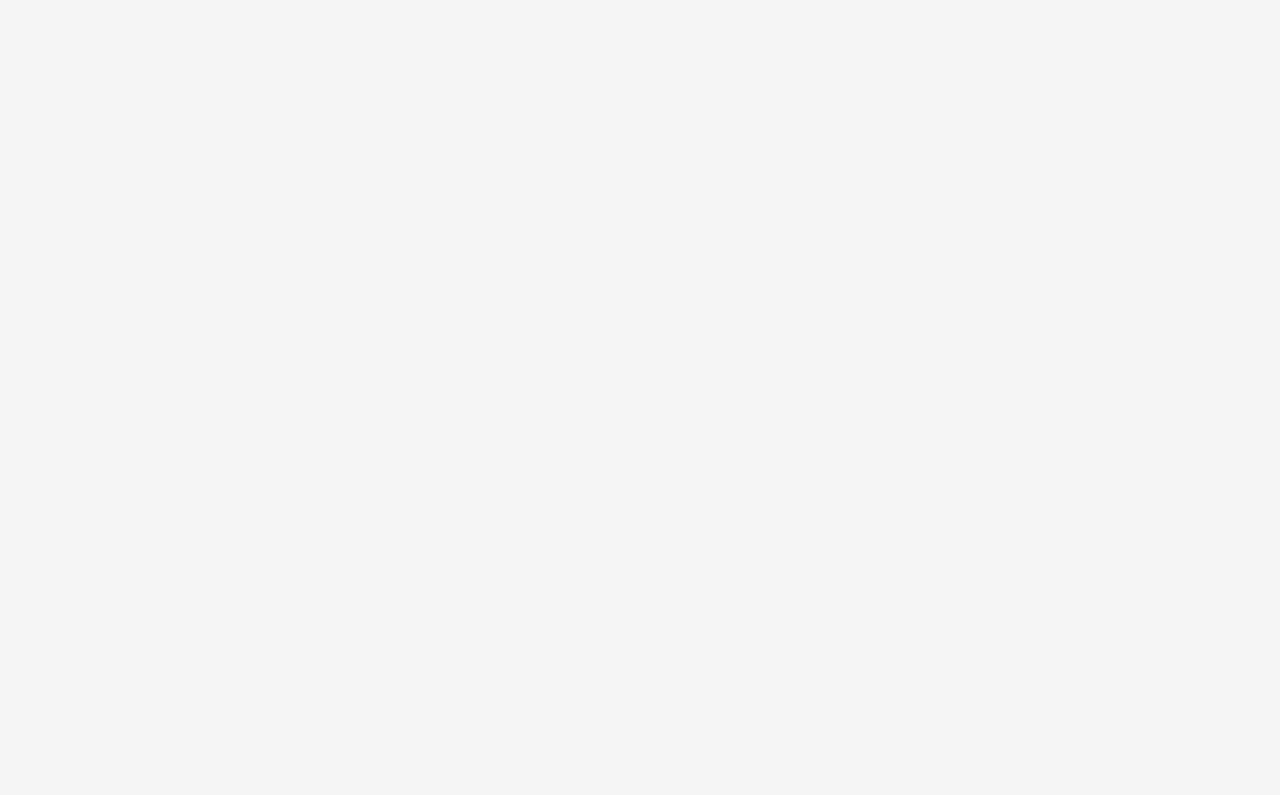
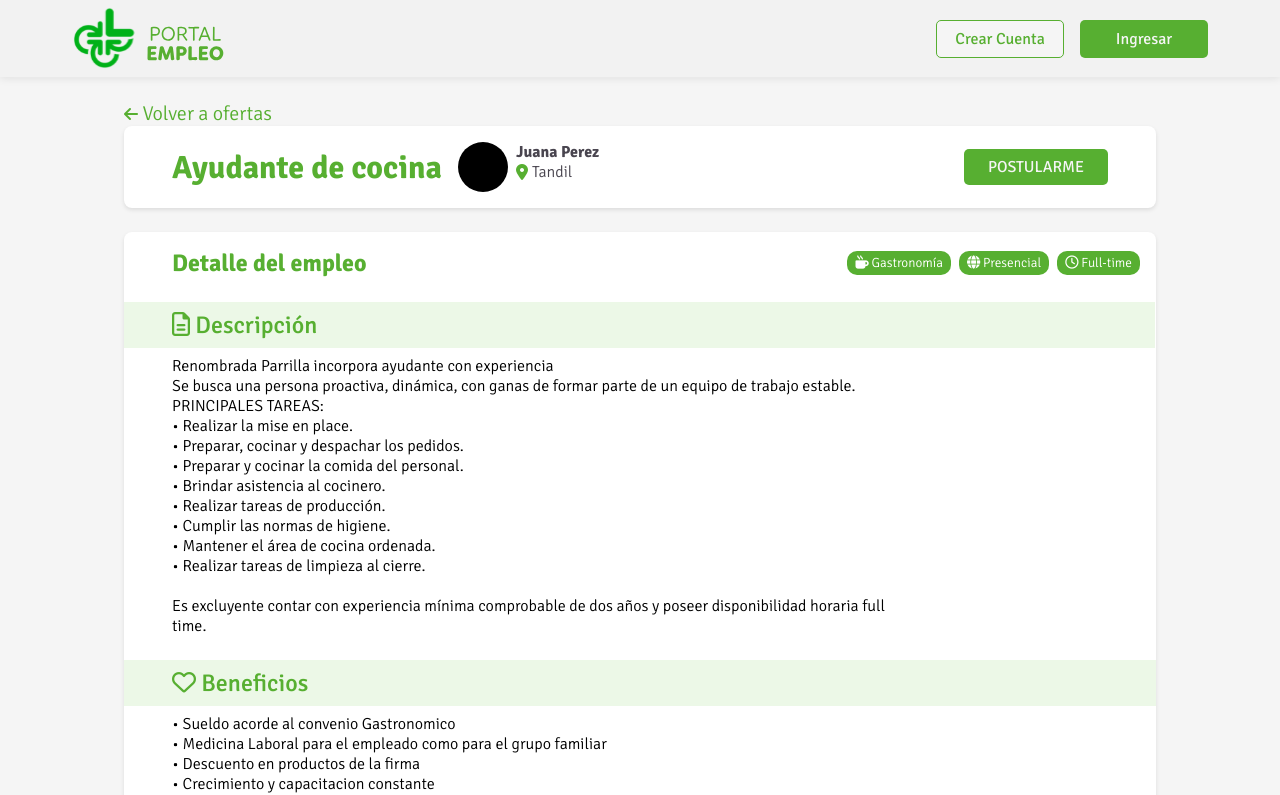
Before and after one commit to Luciana444/PortalEmpleoLoberiaPPS, an Angular app in the folder Frontend/portal-trabajo/: page /detail in a window 1280 px wide. Before the commit this address led to /. Shown: the top 795 px of the page. Built offline with nearby package versions, Linux system fonts and the light colour scheme; no server answers.

Commit message:
Agregado detalle en postulacion.

```diff
--- a/Frontend/portal-trabajo/src/app/landing/landing.component.scss
+++ b/Frontend/portal-trabajo/src/app/landing/landing.component.scss
@@ -1,7 +1,5 @@
 @use '../../styles.scss' as *;
 @use 'sass:color';
-
-
 
 .filter {
     display: flex;
--- /dev/null
+++ b/Frontend/portal-trabajo/src/app/postulation-detail/postulation-detail.component.html
@@ -0,0 +1,80 @@
+<app-header></app-header>
+
+<div class="container">
+    <div>
+        <i class="fa-solid fa-arrow-left"></i> <a> Volver a ofertas</a>
+    </div>
+
+    <div class="postulation-header">
+        <div class="profile">
+            <h1>Ayudante de cocina</h1>
+
+            <div class="profile-header">
+                <div class="profile-pic"></div>
+                <div class="profile-info">
+                    <h4>Juana Perez</h4>
+                    <div class="location">
+                        <i class="fa-solid fa-location-dot"></i>
+                        <p>Tandil</p>
+                    </div>
+                </div>
+            </div>
+        </div>
+        <button>POSTULARME</button>
+    </div>
+
+    <main>
+        <div class="detail-header">
+            <h2>Detalle del empleo</h2>
+            <div class="detail-categories">
+                <h5><i class="fa-solid fa-mug-hot"></i> Gastronomía</h5>
+                <h5><i class="fa-solid fa-globe"></i> Presencial</h5>
+                <h5><i class="fa-regular fa-clock"></i> Full-time</h5>
+            </div>
+        </div>
+
+        <div class="detail-description">
+            <div class="highlight">
+                <h4><i class="fa-regular fa-file-lines"></i> Descripción</h4>
+            </div>
+            <div class="description-text">
+                <p>Renombrada Parrilla incorpora ayudante con experiencia</p>
+                <p>Se busca una persona proactiva, dinámica, con ganas de formar parte de un equipo de trabajo
+                    estable.</p>
+                <p>PRINCIPALES TAREAS:</p>
+                <p>• Realizar la mise en place.</p>
+                <p>• Preparar, cocinar y despachar los pedidos.</p>
+                <p>• Preparar y cocinar la comida del personal.</p>
+                <p>• Brindar asistencia al cocinero.</p>
+                <p>• Realizar tareas de producción.</p>
+                <p>• Cumplir las normas de higiene.</p>
+                <p>• Mantener el área de cocina ordenada.</p>
+                <p>• Realizar tareas de limpieza al cierre.</p>
+                <br>
+                <p>Es excluyente contar con experiencia mínima comprobable de dos años y poseer disponibilidad horaria
+                    full
+                    time.</p>
+            </div>
+
+        </div>
+
+        <div class="detail-benefits">
+            <div class="highlight">
+                <h4><i class="fa-regular fa-heart"></i> Beneficios</h4>
+            </div>
+
+            <div class="description-text">
+                <p>• Sueldo acorde al convenio Gastronomico</p>
+                <p>• Medicina Laboral para el empleado como para el grupo familiar</p>
+                <p>• Descuento en productos de la firma</p>
+                <p>• Crecimiento y capacitacion constante</p>
+                <p>• Descuentos en Gimnasio</p>
+            </div>
+        </div>
+    </main>
+    <div>
+
+    </div>
+</div>
+
+<app-footer></app-footer>
--- /dev/null
+++ b/Frontend/portal-trabajo/src/app/postulation-detail/postulation-detail.component.scss
@@ -0,0 +1,147 @@
+@use '../../styles.scss' as *;
+
+a{
+    font-size: 1.25rem;
+    font-weight: 100;
+}
+
+h5{
+    background-color: $green;
+    border-radius: 10px;
+    color: white;
+    margin: 0;
+    padding: 0.25rem 0.5rem;
+    font-weight: 100;
+}
+
+.postulation-header{
+    display: flex;
+    align-items: center;
+    justify-content: space-between;
+    box-shadow: 0 2px 4px rgba(0, 0, 0, 0.1);
+    background-color: white;
+    border-radius: 8px;
+}
+
+.detail-header{
+    display: flex;
+    align-items: center;
+    justify-content: space-between;
+    gap: 1rem;
+}
+
+.detail-categories{
+    margin-left: auto;
+    display: flex;
+    gap: 0.5rem;
+    font-weight: 100;
+}
+
+.container{
+    margin-left: 7.25rem;
+    margin-right: 7.25rem;
+    margin-bottom: 2rem;
+    margin-top: 1rem;
+    padding: 0.5rem;
+}
+
+main{
+    margin-top: 1.5rem;
+    box-shadow: 0 2px 4px rgba(0, 0, 0, 0.1);
+    background-color: white;
+    border-radius: 8px;
+    padding: 1rem;
+    overflow: hidden;
+}
+
+h1, h2{
+    margin: 0;
+    margin-left: 2rem;
+    color: $green;
+    font-weight: 700;
+}
+
+h4, p{
+    margin: 0;
+    margin-left: 2rem;
+}
+
+.highlight{
+    width: 137.5%;
+    margin-left: -1rem;
+    background-color: #ECF8E7;
+}
+
+.highlight > h4{
+    margin-left: 3rem !important;
+    color: $green;
+    margin-top: 1.5rem;
+    padding-top: 0.5rem;
+    padding-bottom: 0.5rem;
+    font-weight: 500;
+    font-size: 1.5rem;
+}
+
+.description-text{
+    margin-top: 0.5rem;
+}
+
+i{
+    color: $green !important;
+}
+
+h5 > i{
+    color: white !important;
+}
+
+.profile-header{
+    display: flex;
+    gap: 0.5rem;
+}
+
+.profile-pic{
+    height: 50px;
+    width: 50px;
+    border-radius: 100px;
+    background-color: black
+}
+
+.profile-info > h4, .location > p {
+    color: #49454F;
+    margin: 0;
+}
+
+.location{
+    display: flex;
+    flex-direction: row;
+    align-items: center;
+    gap: 0.25rem;
+}
+
+.profile{
+    display: flex;
+    align-items: center;
+    height: fit-content;
+    width: fit-content;
+    padding: 1rem;
+    border-radius: 10px;
+    gap: 1rem;
+}
+
+.postulation-header > button{
+    margin-right: 3rem;
+}
+
+button{
+    width: 9rem;
+    padding: 8px 2px;
+}
+
+.detail-description{
+    width: 75%;
+}
+
+p{
+    font-size: 1rem;
+    font-weight: 200;
+}
```
Also changed, not shown: Frontend/portal-trabajo/src/app/app.routes.ts (+10 -8 lines), Frontend/portal-trabajo/src/app/postulation-detail/postulation-detail.component.ts (added, +13 -0 lines), 1 other file (tests, documents, lock files or other folders).
